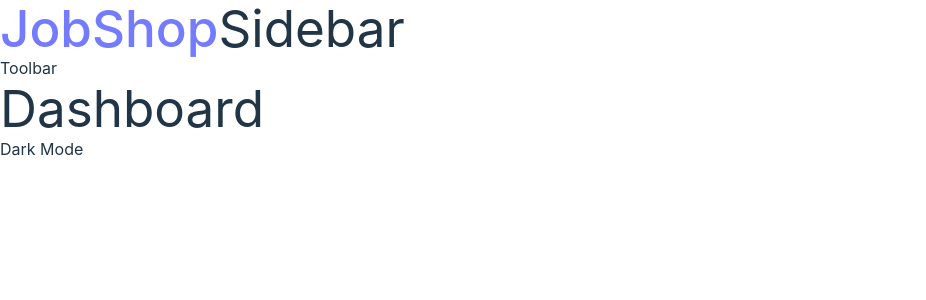
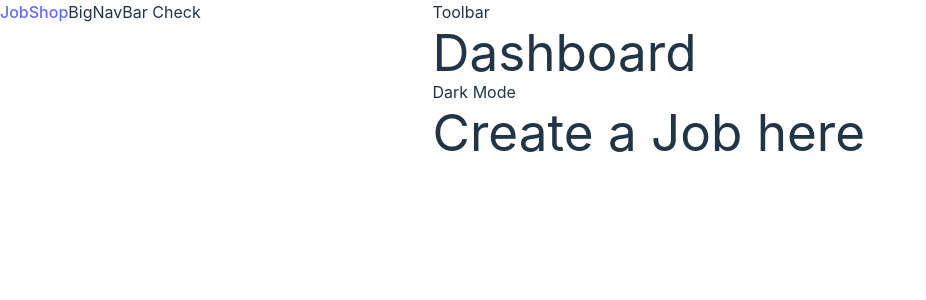
Before and after one commit to seanwongdev/MERN-Jobshop, a React (Vite) app in the folder client/: page /dashboard in a window 1280 px wide. Shown: the top 300 px of the page, without its empty margins (0-926 px from the left). Built offline with nearby package versions, Linux system fonts and the light colour scheme.

Commit message:
added smallNavBar and bigNavBar

```diff
--- a/client/src/App.jsx
+++ b/client/src/App.jsx
@@ -2,11 +2,11 @@ import { useState } from 'react'
 import { RouterProvider, createBrowserRouter } from "react-router-dom"
 import Job, { loader as jobLoader} from './features/job/Job';
 
-import Dashboard from './ui/Dashboard';
 import Home from './ui/Home';
 import JobList from './features/job/JobList';
 import Login from './features/user/Login';
 import CreateJob from './features/job/CreateJob';
+import DashboardLayout from './ui/DashboardLayout';
 
 
 const router = createBrowserRouter([
@@ -20,10 +20,10 @@ const router = createBrowserRouter([
   },
   {
     path: "/dashboard",
-    element: <Dashboard />,
+    element: <DashboardLayout />,
     children: [
       {
-        path: "new",
+        index: true,
         element: <CreateJob />
       },
       {
--- a/client/src/ui/SideNavBar.jsx
+++ b/client/src/ui/BigNavBar.jsx
@@ -1,14 +1,12 @@
 import { Link } from "react-router-dom"
 
-function SideNavBar() {
+function BigNavBar() {
   return (
     <div>
-      <h1>
       <Link to="/">JobShop</Link>
-        Sidebar
-        </h1>
+      BigNavBar Check
     </div>
   )
 }
 
-export default SideNavBar
+export default BigNavBar
--- a/client/src/ui/Dashboard.jsx
+++ /dev/null
@@ -1,18 +0,0 @@
-import { Outlet } from "react-router-dom"
-
-import SideNavBar from "./SideNavBar"
-import Header from "./Header"
-
-function Dashboard() {
-  return (
-    <div>
-      <SideNavBar />
-      <Header />
-
-      <Outlet />
-
-    </div>
-  )
-}
-
-export default Dashboard
--- /dev/null
+++ b/client/src/ui/DashboardLayout.jsx
@@ -0,0 +1,31 @@
+import { Outlet } from "react-router-dom"
+
+
+import Header from "./Header"
+import SmallNavBar from "./SmallNavBar"
+import BigNavBar from "./BigNavBar"
+
+function DashboardLayout() {
+  return (
+    <div className="grid grid-cols-1 md:grid-cols-2">
+      <div className="hidden">
+        <SmallNavBar />
+
+      </div>
+      <div className="hidden md:grid md:col-auto">
+        <BigNavBar />
+
+      </div>
+      <div className="col-span-1">
+
+        <Header />
+        <Outlet />
+      </div>
+
+
+
+    </div>
+  )
+}
+
+export default DashboardLayout
--- /dev/null
+++ b/client/src/ui/SmallNavBar.jsx
@@ -0,0 +1,13 @@
+
+
+function SmallNavBar() {
+  return (
+    <div>
+      <h1>
+        Sidebar
+        </h1>
+    </div>
+  )
+}
+
+export default SmallNavBar
```
